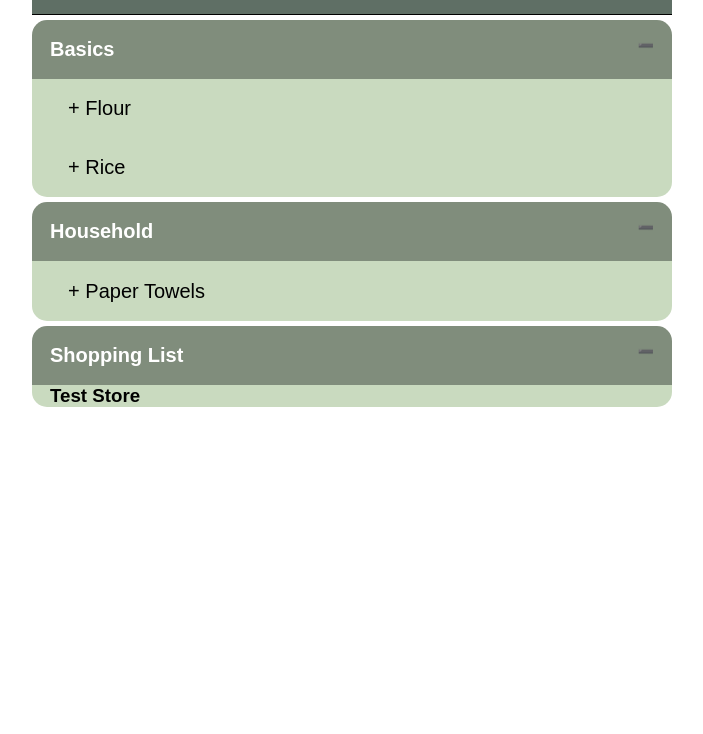
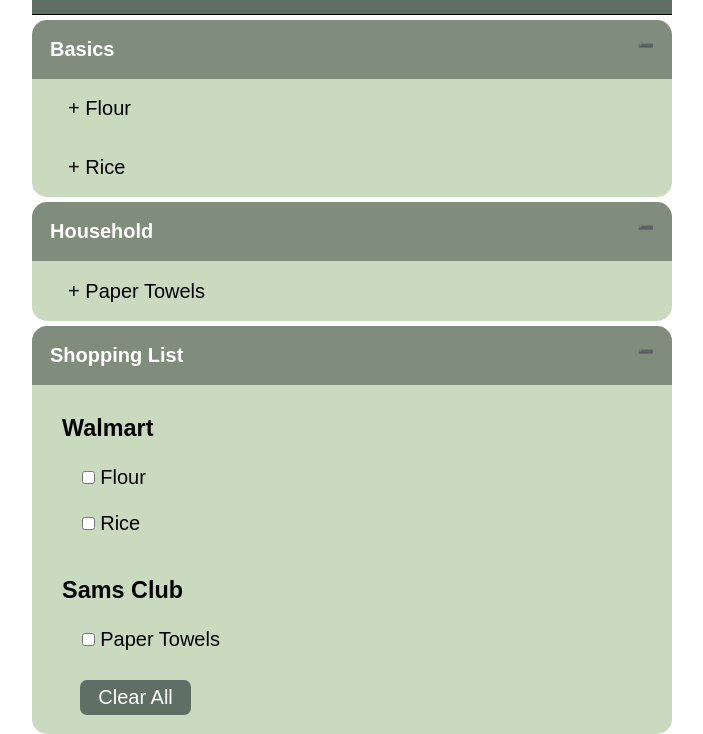
Before and after one commit to Aevibunny/shopping-list, a website built with Vite: page index.html in a window 1280 px wide. Shown: the part 82-816 px from the top of the page, without its empty margins (288-991 px from the left). Built offline with nearby package versions, Linux system fonts and the light colour scheme.

Commit message:
Render Shopping List
Finished funcitonality for displaying the shopping list

```diff
--- a/index.html
+++ b/index.html
@@ -3,12 +3,12 @@
   <head>
     <meta charset="UTF-8" />
     <meta name="viewport" content="width=device-width, initial-scale=1.0" />
-    <title>Mama's Shopping</title>
+    <title>Mom's Shopping</title>
   </head>
   <body>
     <div class="main-container">
       <header class="header">
-        <h1>Mama's Shopping List</h1>
+        <h1>Mom's Shopping List</h1>
       </header>
       <button class="accordion active">Basics</button>
       <div class="panel" style="display: block;" id="basics-container">
@@ -20,9 +20,6 @@
 
       <button class="accordion active">Shopping List</button>
       <div class="panel" style="display: block;" id="shopping-list-container">
-        <div class="store">
-          <h3 class="store-name">Test Store</h3>
-        </div>
       </div>
     </div>
     <script type="module" src="/main.js"></script>
--- a/main.js
+++ b/main.js
@@ -1,33 +1,43 @@
 import './style.css'
 import { sortArray } from './sort-array';
 import { accordionButtons } from './accordion-buttons';
+import { renderShoppingList } from './render-shopping-list';
 
 const basicsContainer = document.getElementById('basics-container');
 const householdContainer = document.getElementById('household-container');
-const shoppingListContainer = document.getElementById('shopping-list-container');
 
 const shoppingList = [
     {
         name: 'Rice',
         type: 'basics',
-        store: 'walmart',
+        store: 'Walmart',
+    },
+    {
+        name: 'Paper Towels',
+        type: 'household',
+        store: 'Sams Club',
+    },
+    {
+        name: 'Flour',
+        type: 'basics',
+        store: 'Walmart',
     },
 ];
 const itemsArray = [
     {
         name: 'Rice',
         type: 'basics',
-        store: 'walmart',
+        store: 'Walmart',
     },
     {
         name: 'Paper Towels',
         type: 'household',
-        store: 'sams club',
+        store: 'Sams Club',
     },
     {
         name: 'Flour',
         type: 'basics',
-        store: 'walmart',
+        store: 'Walmart',
     },
 ]
 
@@ -53,12 +63,8 @@
     })
 }
 
-const renderShoppingList = () => {
-
-
-}
-
 // add click events
 accordionButtons();
 
 renderItemsList();
+renderShoppingList(shoppingList);
--- /dev/null
+++ b/render-shopping-list.js
@@ -0,0 +1,63 @@
+import { sortArray } from "./sort-array";
+
+const shoppingListContainer = document.getElementById('shopping-list-container');
+
+export const renderShoppingList = (array) => {
+    const storeGroups = {};
+
+    const sortedArray = sortArray(array);
+
+    // Group stores into object
+    sortedArray.forEach(item => {
+        if (!storeGroups[item.store]) {
+            storeGroups[item.store] = [];
+        }
+        storeGroups[item.store].push(item.name);
+    })
+
+    // Render stores and items
+    for (const store in storeGroups) {
+
+        // Store container
+        const storeContainer = document.createElement('div');
+        storeContainer.className = 'store-container';
+
+        // Store Header
+        const storeHeader = document.createElement('h3');
+        storeHeader.classList.add('store-name');
+        storeHeader.textContent = store;
+        storeContainer.appendChild(storeHeader);
+
+        // Ul
+        const ulContainer = document.createElement('ul');
+
+        // Create Items
+        storeGroups[store].forEach (product => {
+            const item = document.createElement('li');
+            item.classList.add('store-item')
+
+            const checkbox = document.createElement('input');
+            checkbox.type = 'checkbox';
+            checkbox.id = product;
+
+            const label = document.createElement('label');
+            label.htmlFor = product;
+            label.textContent = ' ' + product;
+
+            item.appendChild(checkbox);
+            item.appendChild(label);
+            ulContainer.appendChild(item);
+        });
+
+        storeContainer.appendChild(ulContainer);
+        shoppingListContainer.appendChild(storeContainer);
+    }
+    // Create Clear Button
+    if (array.length > 0) {
+    const clearButton = document.createElement('button');
+    clearButton.textContent = 'Clear All';
+    clearButton.classList.add('clear-btn');
+    clearButton.id = 'clear-btn';
+    shoppingListContainer.appendChild(clearButton);
+    }
+}
--- a/style.css
+++ b/style.css
@@ -92,6 +92,41 @@
     display: block;
 }
 
+/* Stores */
+
+.store-container {
+    padding-top: 3%;
+    font-size: 1.25rem;
+}
+
+.store-name {
+    padding: 2%;
+}
+
+ul {
+    padding-left: 1em;
+}
+
+
+.store-item {
+    list-style-type: none;
+    list-style: none;
+    padding: 2%;
+}
+
+input[type=checkbox]:checked + label {
+    text-decoration: line-through;
+}
+
+.clear-btn {
+    border: none;
+    margin: 3% 0 3% 5%;
+    background-color: #5F6F65;
+    color: white;
+    padding: 1% 3% 1% 3%;
+    border-radius: 7px;
+}
+
 /* Mobile */
 @media only screen and (max-width: 768px) {
     .main-container {
```
Lines whose indentation alone changed are shown as unchanged.
